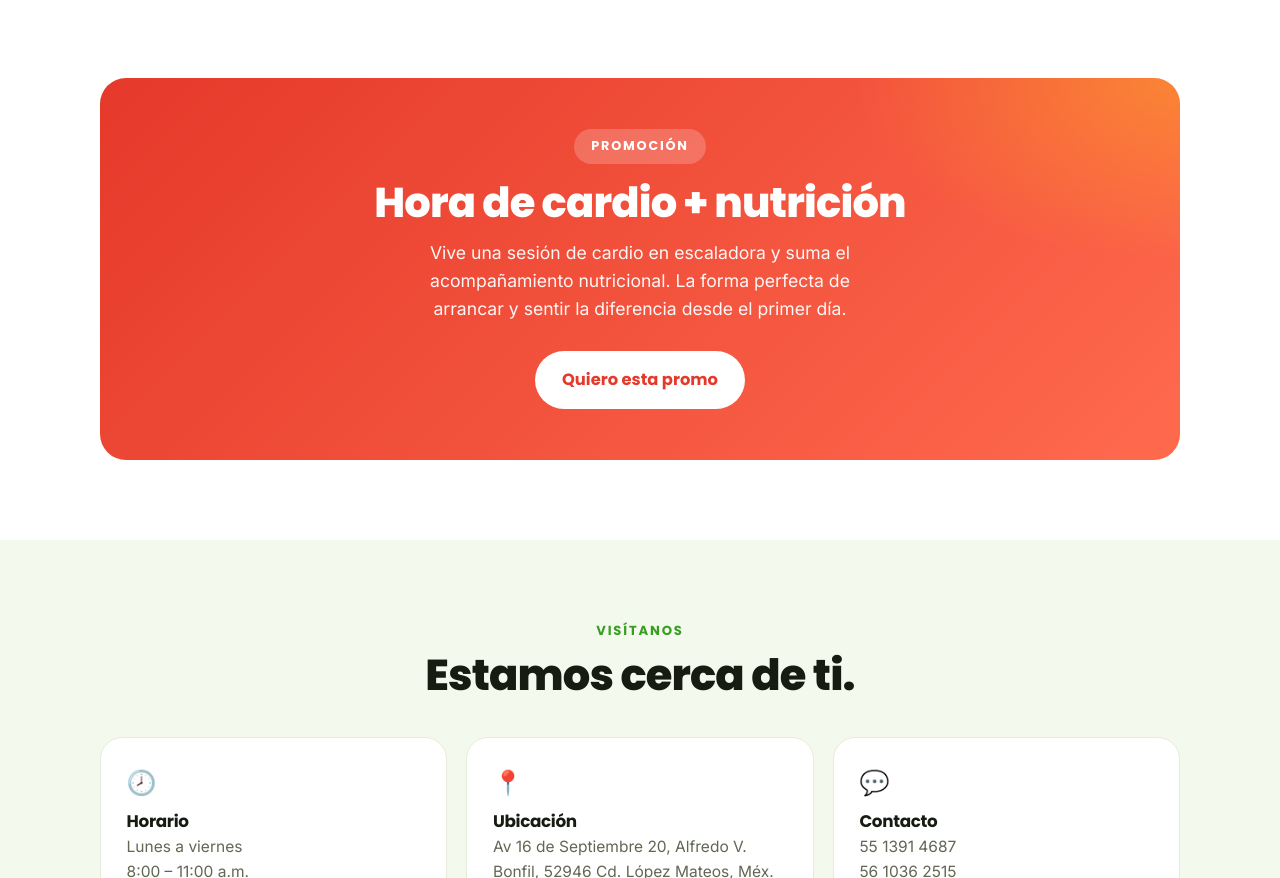
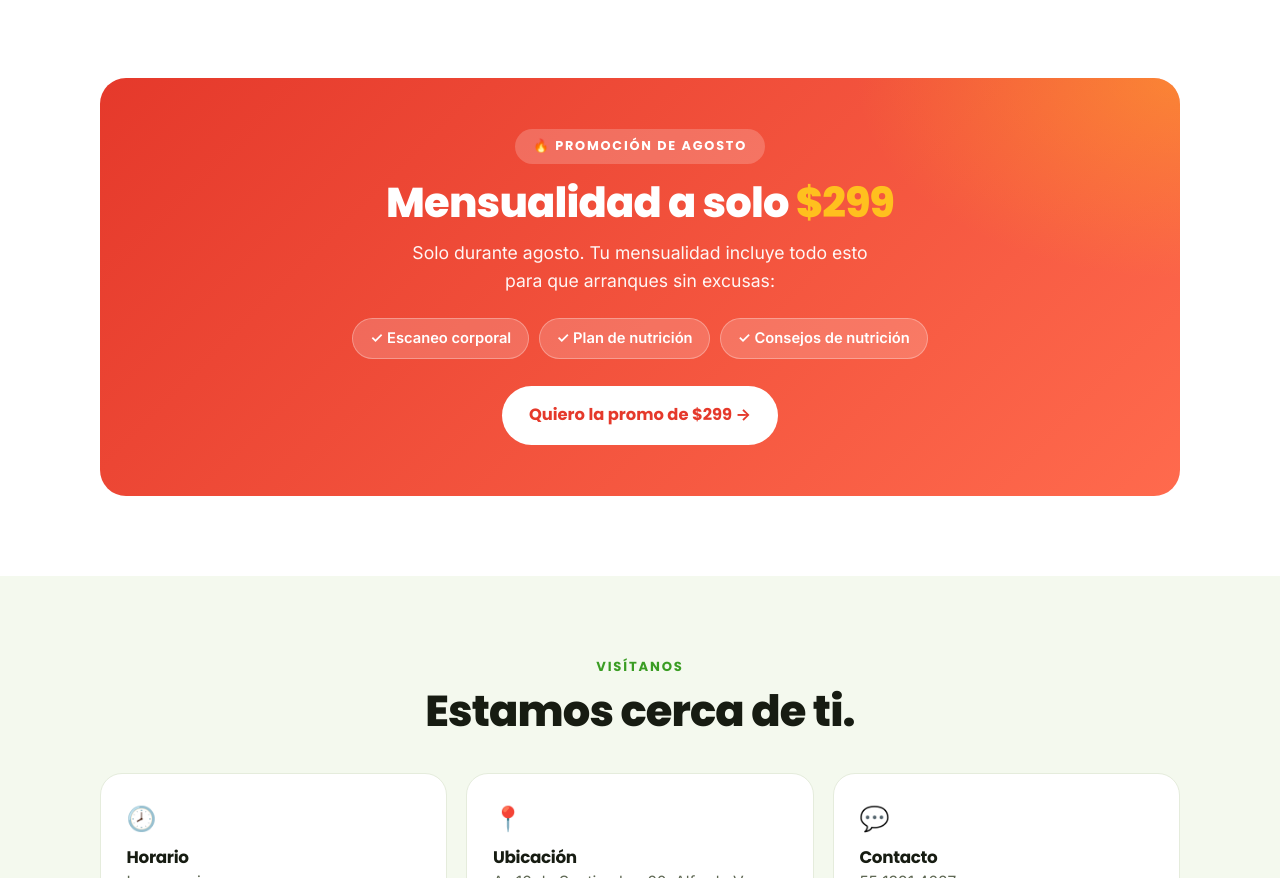
Before and after one commit to ReyesGonz/cardio-bonfil, a plain HTML site: page index.html in a window 1280 px wide. Shown: the part 4280-5158 px from the top of the page. Drawn offline with Linux system fonts and the light colour scheme.

Commit message:
Add files via upload

```diff
--- a/index.html
+++ b/index.html
@@ -123,6 +123,9 @@ h1,h2,h3{font-family:var(--fh);line-height:1.08;letter-spacing:-.02em;text-wrap:
 .promo .tag{position:relative;font-family:var(--fh);font-weight:700;font-size:.8rem;letter-spacing:.14em;text-transform:uppercase;background:rgba(255,255,255,.2);display:inline-block;padding:.45rem 1.1rem;border-radius:100px;margin-bottom:1.1rem}
 .promo h3{position:relative;font-size:clamp(1.7rem,4.4vw,2.6rem);font-weight:800}
 .promo p{position:relative;margin-top:.8rem;font-size:1.1rem;color:rgba(255,255,255,.95);max-width:44ch;margin-left:auto;margin-right:auto}
+.promo-price{color:var(--yellow);white-space:nowrap}
+.promo-list{position:relative;display:flex;flex-wrap:wrap;gap:.6rem;justify-content:center;margin-top:1.4rem}
+.promo-list span{background:rgba(255,255,255,.18);border:1px solid rgba(255,255,255,.3);padding:.5rem 1.05rem;border-radius:100px;font-size:.92rem;font-weight:600}
 .promo .btn{position:relative;margin-top:1.7rem;background:#fff;color:var(--red)}
 .promo .btn:hover{transform:translateY(-2px)}
 
@@ -283,10 +286,15 @@ h1,h2,h3{font-family:var(--fh);line-height:1.08;letter-spacing:-.02em;text-wrap:
 <section class="sec">
   <div class="wrap">
     <div class="promo reveal">
-      <span class="tag">Promoción</span>
-      <h3>Hora de cardio + nutrición</h3>
-      <p>Vive una sesión de cardio en escaladora y suma el acompañamiento nutricional. La forma perfecta de arrancar y sentir la diferencia desde el primer día.</p>
-      <a href="https://wa.me/525513914687?text=Hola%2C%20quiero%20la%20promo%20de%20cardio%20%2B%20nutrici%C3%B3n%20de%20Cardio%20Bonfil." class="btn" target="_blank" rel="noopener">Quiero esta promo</a>
+      <span class="tag">🔥 Promoción de Agosto</span>
+      <h3>Mensualidad a solo <span class="promo-price">$299</span></h3>
+      <p>Solo durante agosto. Tu mensualidad incluye todo esto para que arranques sin excusas:</p>
+      <div class="promo-list">
+        <span>✓ Escaneo corporal</span>
+        <span>✓ Plan de nutrición</span>
+        <span>✓ Consejos de nutrición</span>
+      </div>
+      <a href="https://wa.me/525513914687?text=Hola%2C%20quiero%20la%20promoci%C3%B3n%20de%20agosto%20de%20%24299%20en%20Cardio%20Bonfil." class="btn" target="_blank" rel="noopener">Quiero la promo de $299 →</a>
     </div>
   </div>
 </section>
```
